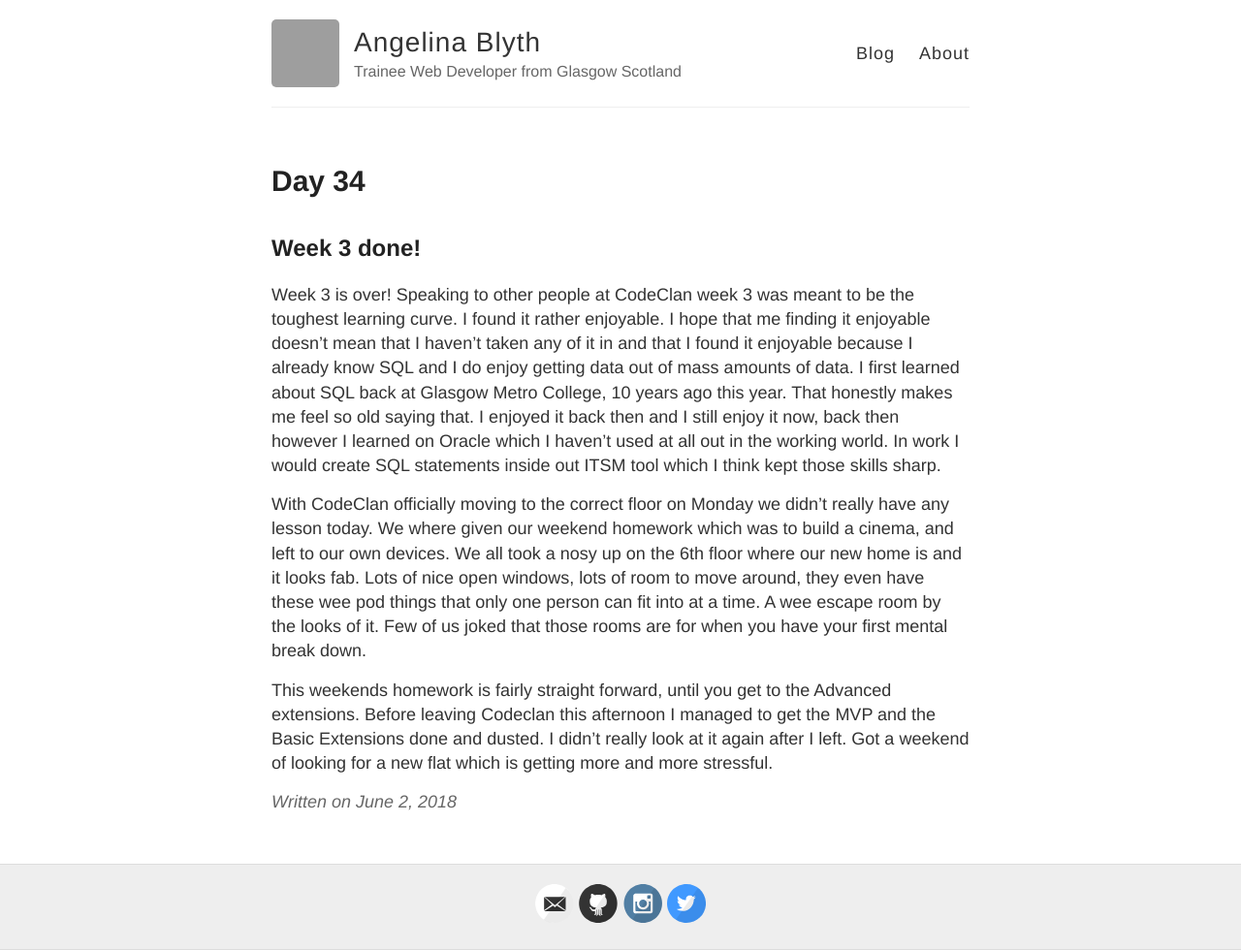
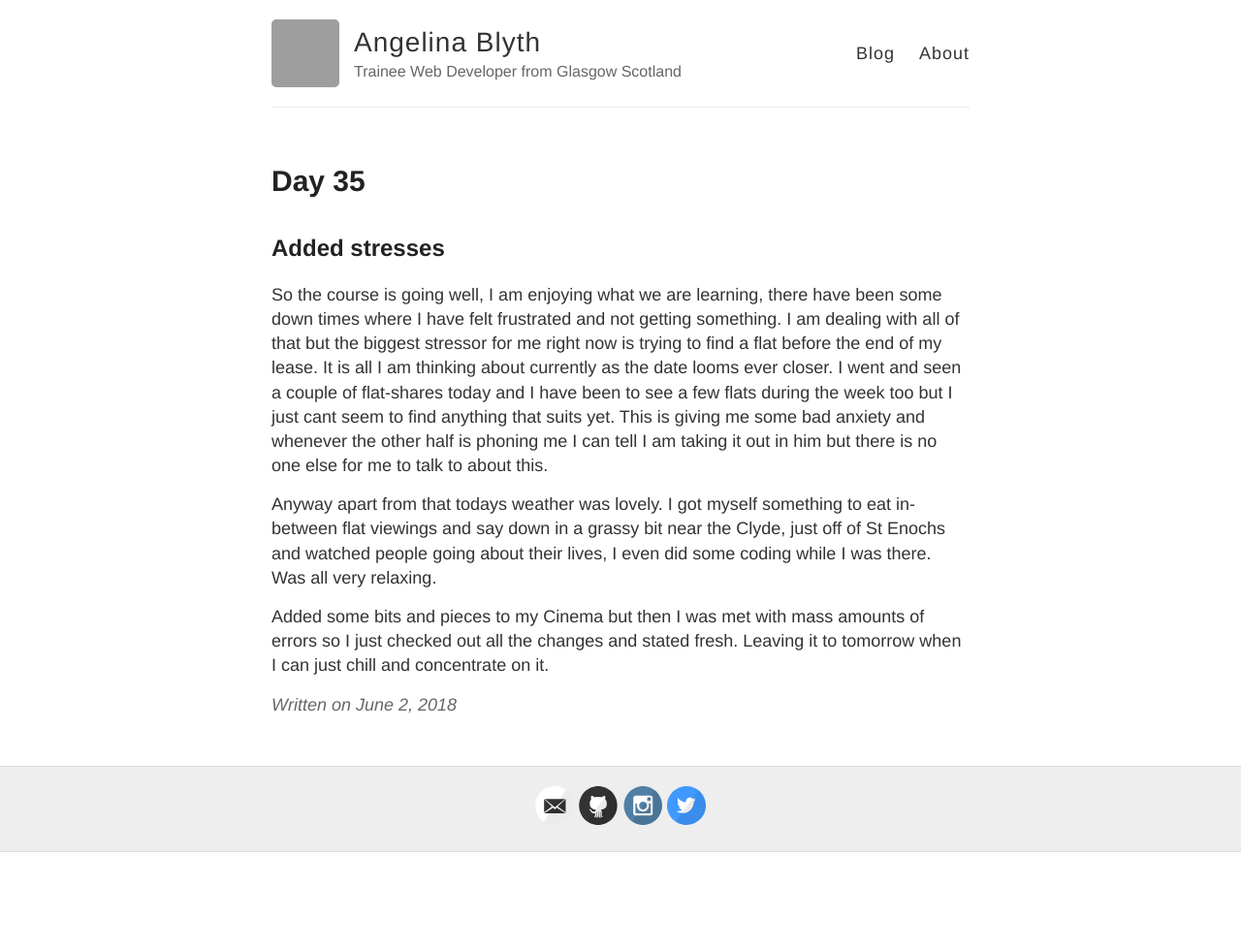
Before and after one commit to angelinalblyth/angelinalblyth.github.io, a Jekyll site: the page built from _posts/2018-6-2-Day35.md, in a window 1280 px wide. Shown: the whole page at 97% size. Built offline with Jekyll 4.4.1, drawn with Linux system fonts in a browser that asks for light colours; after the commit the page ends 900 px from its top, so only the background shows below that; grey boxes are pictures that could not be loaded.

```diff
--- a/_posts/2018-6-2-Day35.md
+++ b/_posts/2018-6-2-Day35.md
@@ -1,13 +1,13 @@
 ---
 layout: post
-title: Day 34
+title: Day 35
 ---
 
 
-## Week 3 done!
+## Added stresses
 
-Week 3 is over! Speaking to other people at CodeClan week 3 was meant to be the toughest learning curve. I found it rather enjoyable. I hope that me finding it enjoyable doesn't mean that I haven't taken any of it in and that I found it enjoyable because I already know SQL and I do enjoy getting data out of mass amounts of data. I first learned about SQL back at Glasgow Metro College, 10 years ago this year. That honestly makes me feel so old saying that. I enjoyed it back then and I still enjoy it now, back then however I learned on Oracle which I haven't used at all out in the working world. In work I would create SQL statements inside out ITSM tool which I think kept those skills sharp.
+So the course is going well, I am enjoying what we are learning, there have been some down times where I have felt frustrated and not getting something. I am dealing with all of that but the biggest stressor for me right now is trying to find a flat before the end of my lease. It is all I am thinking about currently as the date looms ever closer. I went and seen a couple of flat-shares today and I have been to see a few flats during the week too but I just cant seem to find anything that suits yet. This is giving me some bad anxiety and whenever the other half is phoning me I can tell I am taking it out in him but there is no one else for me to talk to about this.
 
-With CodeClan officially moving to the correct floor on Monday we didn't really have any lesson today. We where given our weekend homework which was to build a cinema, and left to our own devices. We all took a nosy up on the 6th floor where our new home is and it looks fab. Lots of nice open windows, lots of room to move around, they even have these wee pod things that only one person can fit into at a time. A wee escape room by the looks of it. Few of us joked that those rooms are for when you have your first mental break down.
+Anyway apart from that todays weather was lovely. I got myself something to eat in-between flat viewings and say down in a grassy bit near the Clyde, just off of St Enochs and watched people going about their lives, I even did some coding while I was there. Was all very relaxing.
 
-This weekends homework is fairly straight forward, until you get to the Advanced extensions. Before leaving Codeclan this afternoon I managed to get the MVP and the Basic Extensions done and dusted. I didn't really look at it again after I left. Got a weekend of looking for a new flat which is getting more and more stressful.
+Added some bits and pieces to my Cinema but then I was met with mass amounts of errors so I just checked out all the changes and stated fresh. Leaving it to tomorrow when I can just chill and concentrate on it.
```
